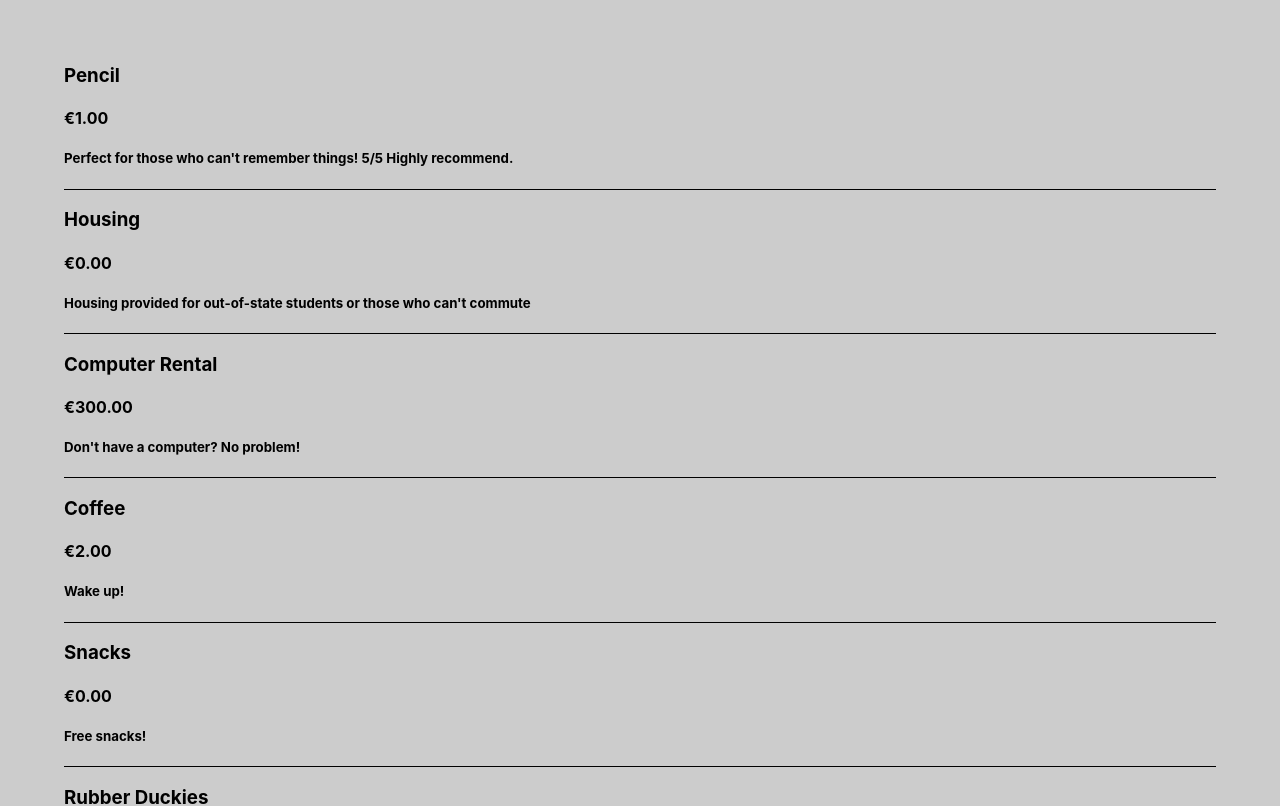
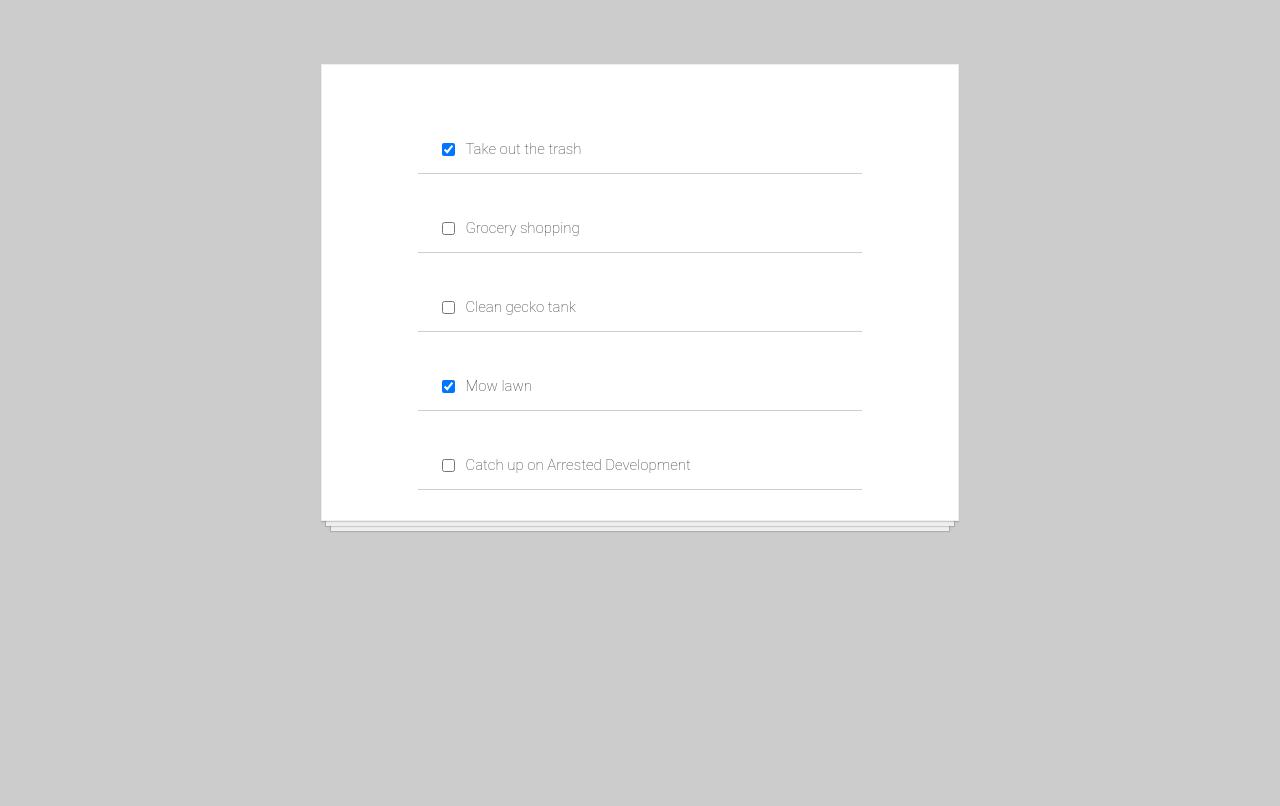
Before and after one commit to realVato/react-tutorial, a React (Create React App) app: page / in a window 1280 px wide. Shown: the top 806 px of the page. Built offline with nearby package versions, Linux system fonts and the light colour scheme; the HTML template or start-up script is replaced by a standard one.

Commit message:
todo Phase 3

```diff
--- a/src/App.js
+++ b/src/App.js
@@ -1,14 +1,21 @@
-import React from 'react'
-import Product from './Product'
-import productsData from "./vschoolProducts"
+/*
+Let's practice props and mapping components on our todo list app!
 
-const App = () => {
+I've created a js file with some todos data in it, which I'm imported into this file. (Normally this data would come from an API call, not a local file).
 
-    const products = productsData.map(product => <Product key={product.id} product={product} />)
+Challenge: Using the array map method, render a child component for each todo item in the todosData array and pass the relevant data to it.
+*/
+
+import React from "react"
+import TodoItem from "./TodoItem"
+import todosData from "./todosData"
+
+function App() {
+    const todoTask = todosData.map(task => <TodoItem key={task.id} todoList={task} />)
 
     return (
-        <div>
-            {products}
+        <div className="todo-list">
+            {todoTask}
         </div>
     )
 }
--- a/src/Product.js
+++ /dev/null
@@ -1,10 +0,0 @@
-import React from 'react'
-
-const Product = (props) =>
-    <div className='hr'>
-        <h3>{props.product.name}</h3>
-        <h4>{props.product.price.toLocaleString('en-US', {style: 'currency', currency: 'EUR'})}</h4>
-        <h5>{props.product.description}</h5>
-    </div>
-
-export default Product
--- /dev/null
+++ b/src/TodoItem.js
@@ -0,0 +1,12 @@
+import React from "react"
+
+function TodoItem(props) {
+    return (
+        <div className="todo-item">
+            <input type="checkbox" checked={props.todoList.completed}/>
+            <p>{props.todoList.text}</p>
+        </div>
+    )
+}
+
+export default TodoItem
--- a/src/index.css
+++ b/src/index.css
@@ -8,6 +8,46 @@ body {
   background-color: #ccc;
 }
 
-.hr {
-  border-bottom: 1px solid black;
+.todo-list {
+  background-color: white;
+  margin: auto;
+  width: 50%;
+  display: flex;
+  flex-direction: column;
+  align-items: center;
+  border: 1px solid #efefef;
+  box-shadow:
+    /* The top layer shadow */
+    0 1px 1px rgba(0, 0, 0, 0.15),
+    /* The second layer */
+    0 10px 0 -5px #eee,
+    /* The second layer shadow */
+    0 10px 1px -4px rgba(0, 0, 0, 0.15),
+    /* The third layer */
+    0 20px 0 -10px #eee,
+    /* The third layer shadow */
+    0 20px 1px -9px rgba(0, 0, 0, 0.15);
+  padding: 30px;
 }
+
+.todo-item {
+  display: flex;
+  justify-content: flex-start;
+  align-items: center;
+  padding: 30px 20px 0;
+  width: 70%;
+  border-bottom: 1px solid #cecece;
+  font-family: Roboto, sans-serif;
+  font-weight: 100;
+  font-size: 15px;
+  color: #333333;
+}
+
+input[type=checkbox] {
+  margin-right: 10px;
+  font-size: 30px;
+}
+
+input[type=checkbox]:focus {
+  outline: 0;
+}
--- /dev/null
+++ b/src/todosData.js
@@ -0,0 +1,29 @@
+const todosData = [
+    {
+        id: 1,
+        text: "Take out the trash",
+        completed: true
+    },
+    {
+        id: 2,
+        text: "Grocery shopping",
+        completed: false
+    },
+    {
+        id: 3,
+        text: "Clean gecko tank",
+        completed: false
+    },
+    {
+        id: 4,
+        text: "Mow lawn",
+        completed: true
+    },
+    {
+        id: 5,
+        text: "Catch up on Arrested Development",
+        completed: false
+    }
+]
+
+export default todosData
--- a/src/vschoolProducts.js
+++ /dev/null
@@ -1,52 +0,0 @@
-const products = [
-    {
-        id: "1",
-        name: "Pencil",
-        price: 1,
-        description: "Perfect for those who can't remember things! 5/5 Highly recommend."
-    },
-    {
-        id: "2",
-        name: "Housing",
-        price: 0,
-        description: "Housing provided for out-of-state students or those who can't commute"
-    },
-    {
-        id: "3",
-        name: "Computer Rental",
-        price: 300,
-        description: "Don't have a computer? No problem!"
-    },
-    {
-        id: "4",
-        name: "Coffee",
-        price: 2,
-        description: "Wake up!"
-    },
-    {
-        id: "5",
-        name: "Snacks",
-        price: 0,
-        description: "Free snacks!"
-    },
-    {
-        id: "6",
-        name: "Rubber Duckies",
-        price: 3.50,
-        description: "To help you solve your hardest coding problems."
-    },
-    {
-        id: "7",
-        name: "Fidget Spinner",
-        price: 21.99,
-        description: "Because we like to pretend we're in high school."
-    },
-    {
-        id: "8",
-        name: "Sticker Set",
-        price: 14.99,
-        description: "To prove to other devs you know a lot."
-    }
-]
-
-export default products
```
Also changed, not shown: 1 other file (tests, documents, lock files or other folders).
